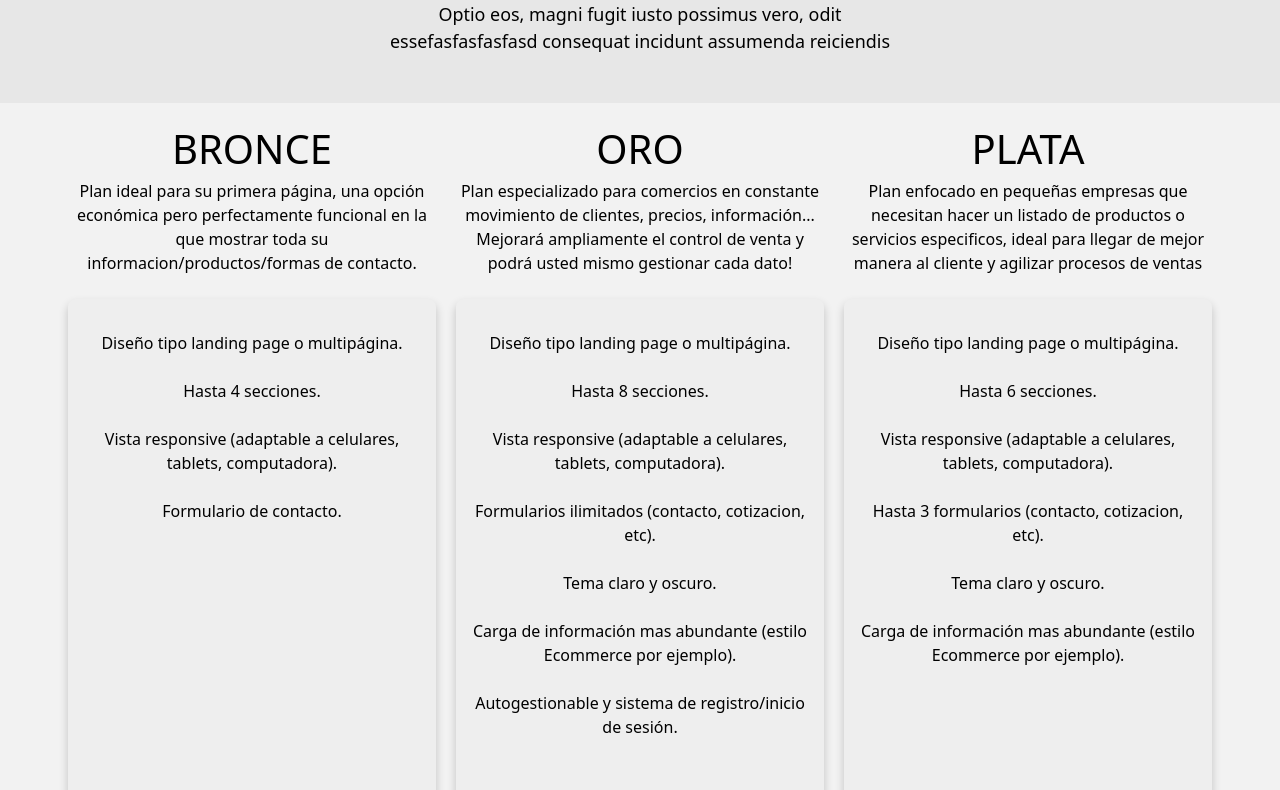
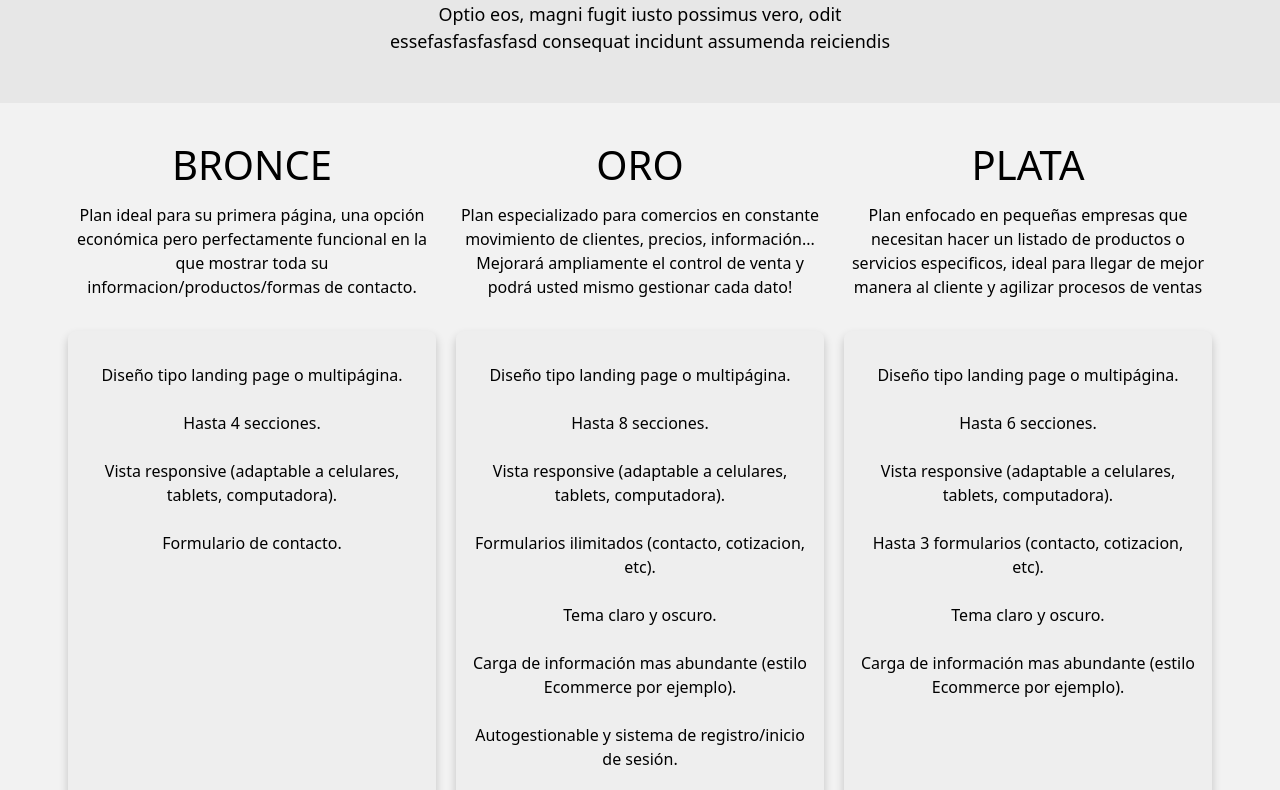
Before and after one commit to dileo24/portafolioGP, a React (Create React App) app in the folder client/: page / in a window 1280 px wide. Shown: the part 2290-3080 px from the top of the page. Built offline with nearby package versions, Linux system fonts and the light colour scheme.

Commit message:
terminado planes

```diff
--- a/client/src/styles/components/_planes.scss
+++ b/client/src/styles/components/_planes.scss
@@ -26,19 +26,19 @@
     justify-content: space-evenly;
     .plan {
       @include centerCol;
-      justify-content: start;
+      justify-content: flex-start;
       width: 28rem;
       height: 55rem;
       color: black;
       .nombrePlan {
+        margin: 1rem 0 0.5rem 0;
         font-size: 2.5rem;
-        margin-bottom: 0;
       }
       .text {
         text-align: center;
       }
       .detalles {
-        margin-top: 0.5rem;
+        margin-top: 1rem;
         height: 41rem;
         padding: 4rem 2rem;
         position: relative;
```
